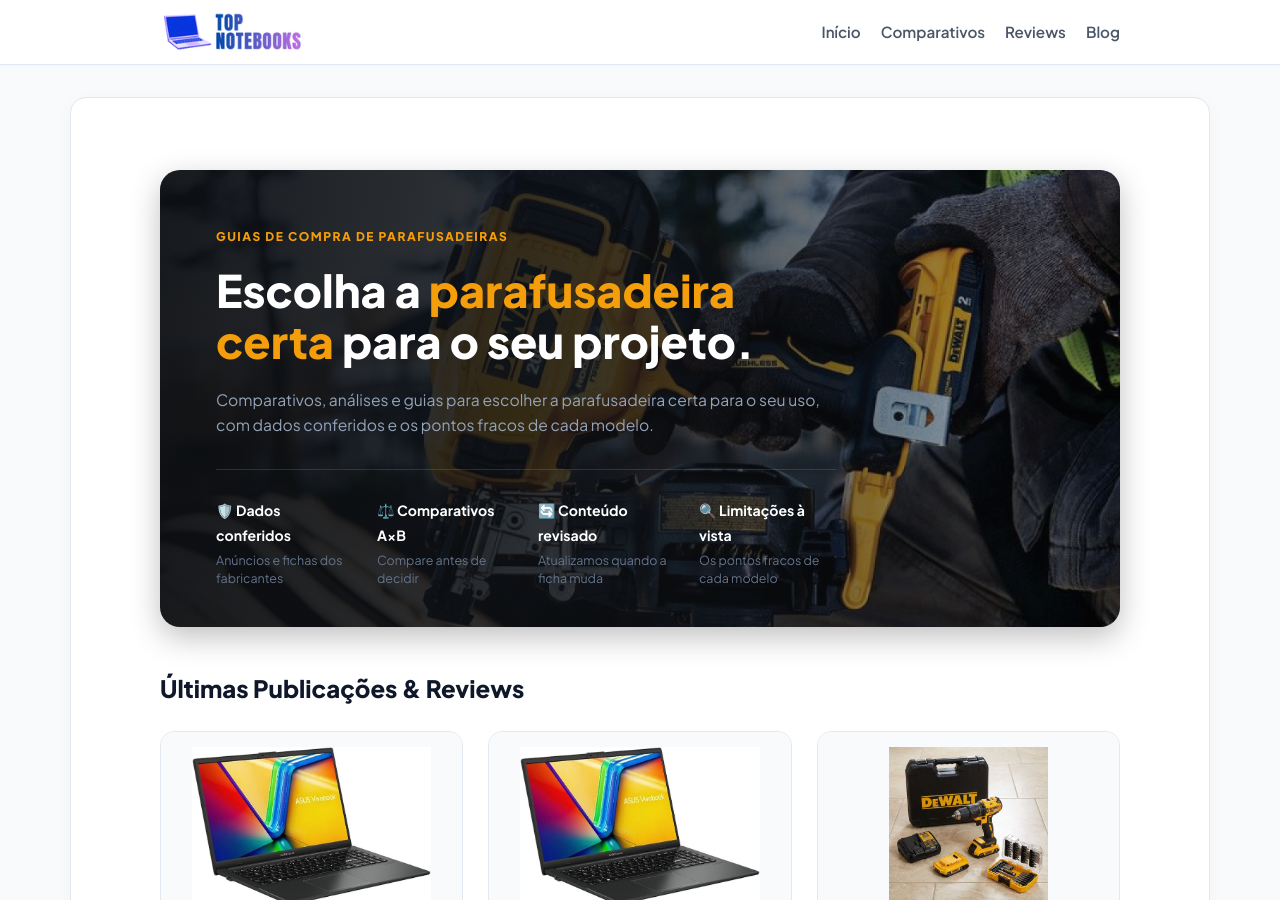
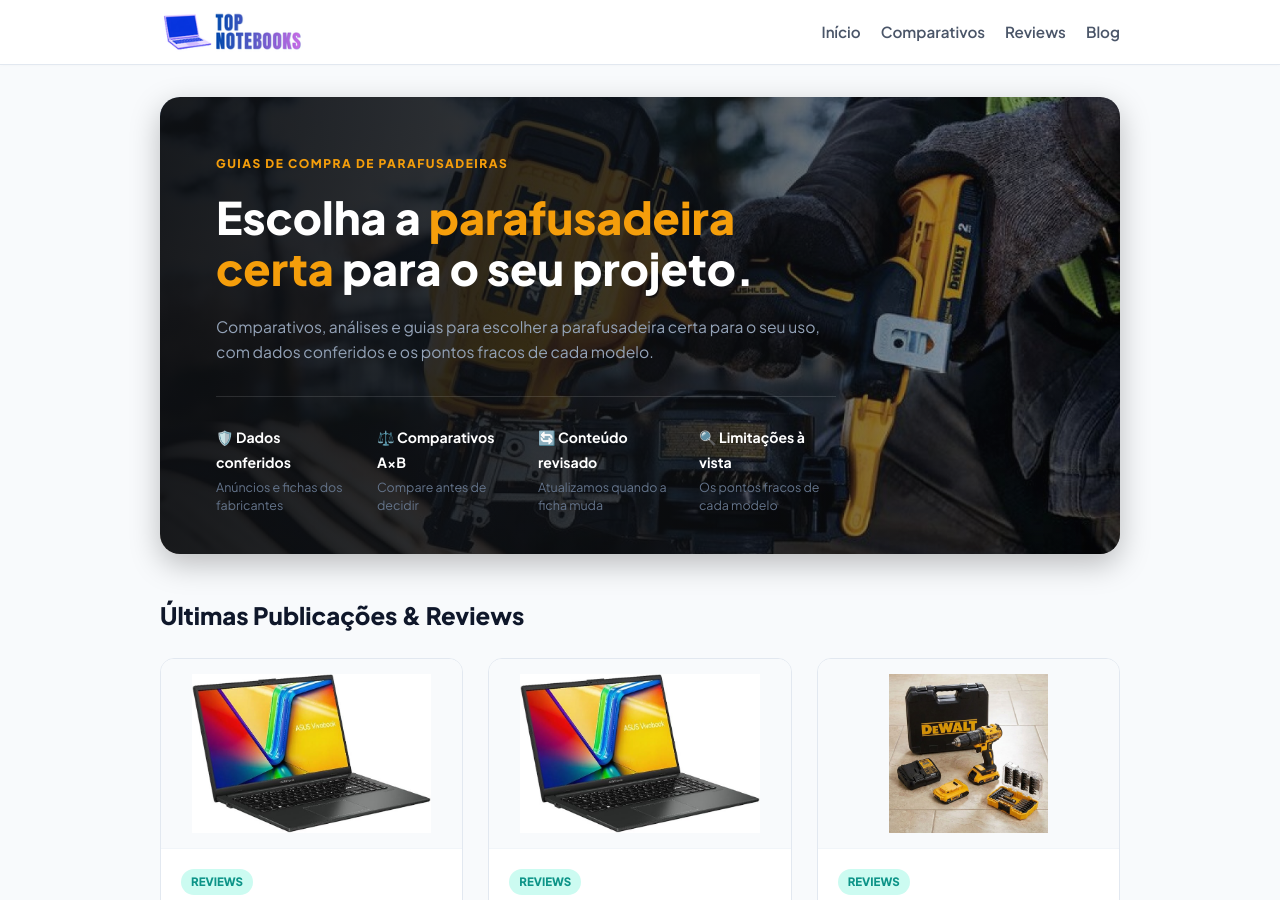
Before and after one commit to membroequipe/SiteReview, a Jekyll site: the page built from index.html, in a window 1280 px wide and 900 px high. Built offline with Jekyll 4.4.1, drawn with Linux system fonts in a browser that asks for light colours.

Commit message:
Update default.html

```diff
--- a/_layouts/default.html
+++ b/_layouts/default.html
@@ -54,6 +54,8 @@
     </style>
 </head>
 <body>
+
+<body class="{% if page.url == '/' or page.url == '/index.html' %}home-page{% endif %}">
 
  <!-- Menu Superior com Logotipo -->
     <header class="site-header">
```
